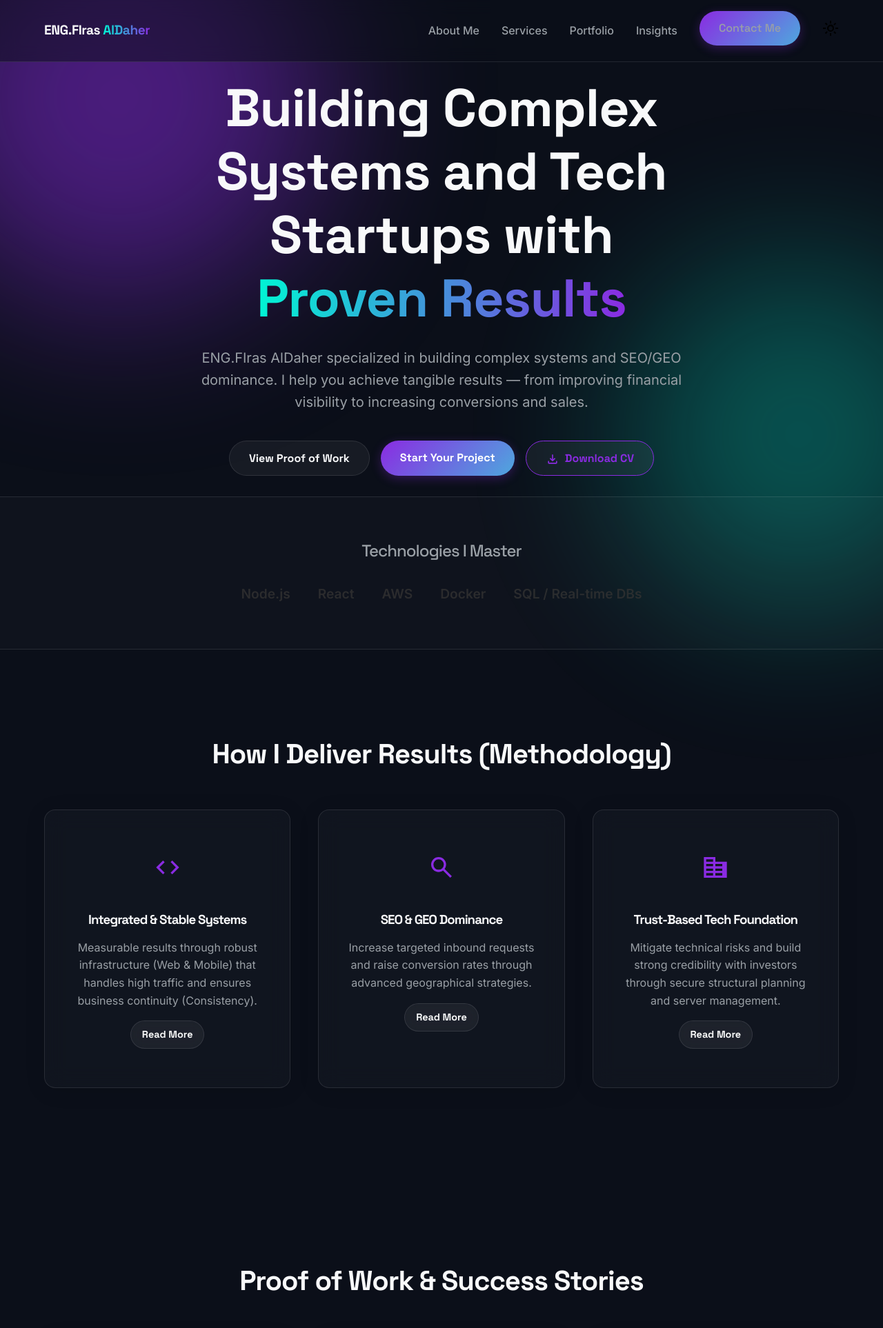
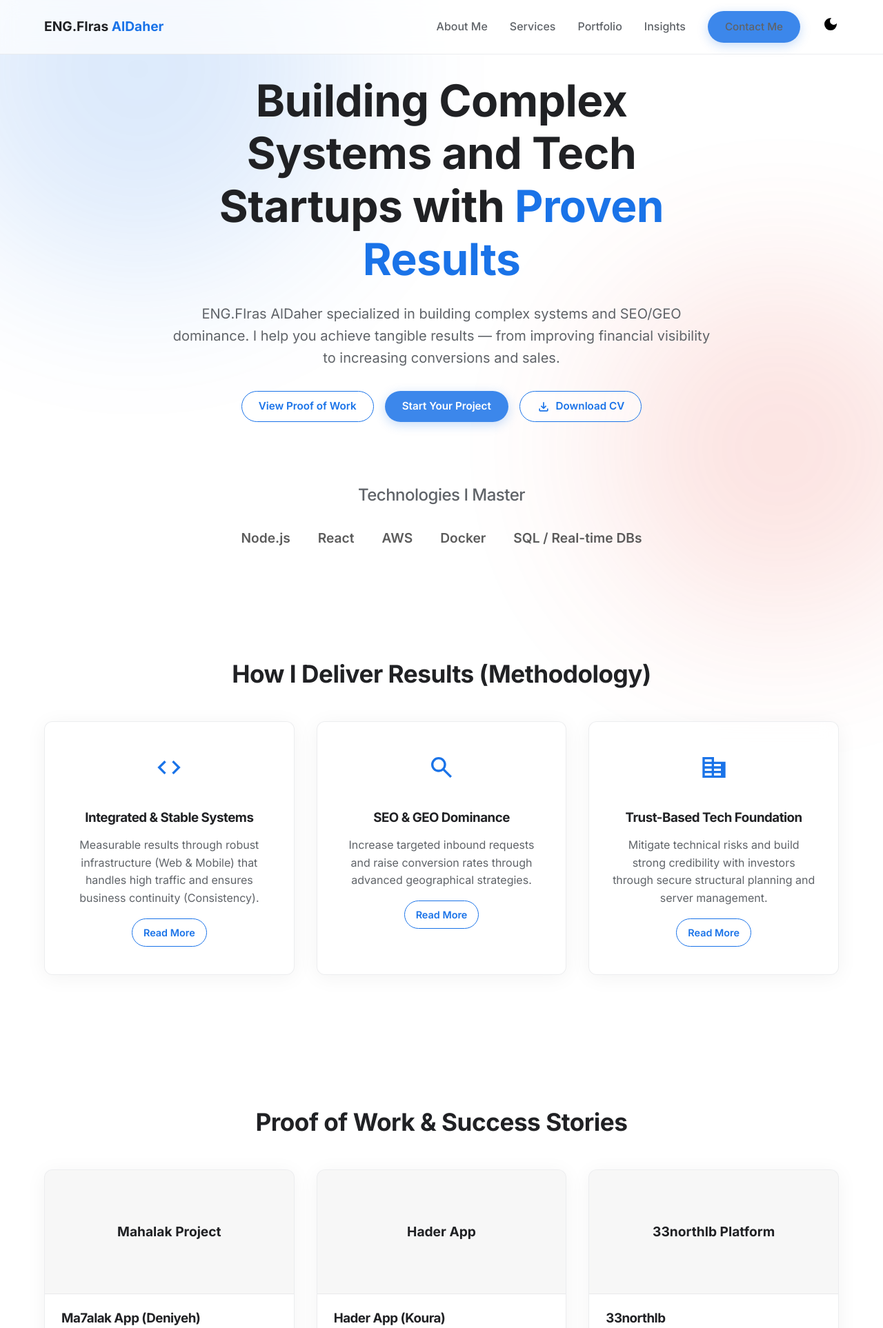
Before and after one commit to firasaldaher/firasaldaher, a PHP site: page / in a window 1280 px wide. Shown: the top 1926 px of the page at 69% size. Run offline with PHP 8.4, Linux system fonts and the light colour scheme.

Commit message:
feat: implement glassmorphism design system with custom CSS and base JavaScript structure

```diff
--- a/assets/css/index.css
+++ b/assets/css/index.css
@@ -1,46 +1,43 @@
-@import url('https://fonts.googleapis.com/css2?family=Inter:wght@300;400;500;600;700&family=Space+Grotesk:wght@500;700&display=swap');
+@import url('https://fonts.googleapis.com/css2?family=Inter:wght@300;400;500;600;700&display=swap');
 
-/* Base & CSS Variables for Modern Glassmorphism Theme */
+/* Base & CSS Variables for Google Light Theme with Glassmorphism */
 :root {
-    --bg-color: #0b0f19; /* Deep obsidian/navy */
-    --bg-surface: rgba(20, 25, 35, 0.6); /* Translucent surface */
-    --text-main: #f8f9fa;
-    --text-muted: #9aa0a6;
+    --bg-color: #ffffff;
+    --bg-surface: #f8f9fa; /* Google off-white */
+    --text-main: #202124; /* Google black */
+    --text-muted: #5f6368; /* Google gray */
 
-    --primary: #8a2be2; /* Blue Violet / Purple */
-    --primary-hover: #9d4edd;
-    --secondary: #00f5d4; /* Neon Cyan */
+    --primary: #1a73e8; /* Google Blue */
+    --primary-hover: #174ea6;
 
-    --gradient-primary: linear-gradient(135deg, #8a2be2 0%, #4ea8de 100%);
-    --gradient-text: linear-gradient(to right, #00f5d4, #8a2be2);
+    --google-red: #ea4335;
+    --google-yellow: #fbbc04;
+    --google-green: #34a853;
 
-    --border-color: rgba(255, 255, 255, 0.1);
-    --border-glow: rgba(138, 43, 226, 0.3);
+    --border-color: rgba(218, 220, 224, 0.5); /* Slightly transparent border */
 
-    --shadow-1: 0 4px 30px rgba(0, 0, 0, 0.1);
-    --shadow-2: 0 8px 32px rgba(0, 0, 0, 0.3);
-    --shadow-3: 0 8px 32px rgba(138, 43, 226, 0.2);
+    /* Soft Glass Shadows */
+    --shadow-1: 0 4px 30px rgba(0, 0, 0, 0.05);
+    --shadow-2: 0 8px 32px rgba(26, 115, 232, 0.15); /* Primary tinted shadow */
+    --shadow-3: 0 4px 6px 0 rgba(60,64,67,0.3), 0 4px 12px 3px rgba(60,64,67,0.15);
 
     --font-family: 'Inter', sans-serif;
-    --font-heading: 'Space Grotesk', sans-serif;
 }
 
-/* Light mode overrides */
-body.light-mode {
-    --bg-color: #f8f9fa;
-    --bg-surface: rgba(255, 255, 255, 0.7);
-    --text-main: #111827;
-    --text-muted: #4b5563;
-    --primary: #6366f1;
-    --primary-hover: #4f46e5;
-    --gradient-primary: linear-gradient(135deg, #6366f1 0%, #a855f7 100%);
-    --gradient-text: linear-gradient(to right, #6366f1, #0ea5e9);
-    --border-color: rgba(0, 0, 0, 0.1);
-    --border-glow: rgba(99, 102, 241, 0.2);
-    --shadow-1: 0 4px 30px rgba(0, 0, 0, 0.05);
+/* Dark Mode Theme */
+body.dark-mode {
+    --bg-color: #202124;
+    --bg-surface: #303134;
+    --text-main: #e8eaed;
+    --text-muted: #9aa0a6;
+    --border-color: rgba(95, 99, 104, 0.5);
+    --primary: #8ab4f8; /* Lighter blue for dark mode */
+    --primary-hover: #aecbfa;
+    --shadow-1: 0 4px 30px rgba(0, 0, 0, 0.2);
+    --shadow-2: 0 8px 32px rgba(138, 180, 248, 0.15);
+    --shadow-3: 0 4px 6px 0 rgba(0,0,0,0.3), 0 4px 12px 3px rgba(0,0,0,0.15);
 }
 
-/* Base resets */
 * {
     margin: 0;
     padding: 0;
@@ -61,45 +58,38 @@ body {
     transition: background-color 0.3s ease, color 0.3s ease;
 }
 
-/* Background blob effects for Glassmorphism */
+/* Very subtle background blobs so glassmorphism has something to blur */
 body::before, body::after {
     content: '';
     position: fixed;
     border-radius: 50%;
     filter: blur(120px);
     z-index: -1;
-    opacity: 0.5;
-    transition: background 0.3s ease;
+    opacity: 0.15; /* Keeps the theme light and Google-like */
     pointer-events: none;
+    transition: opacity 0.3s ease;
 }
 body::before {
-    width: 60vw;
-    height: 60vw;
-    max-width: 600px;
-    max-height: 600px;
+    width: 600px; height: 600px;
     background: var(--primary);
-    top: -20vh;
-    left: -10vw;
+    top: -200px; left: -100px;
 }
 body::after {
-    width: 50vw;
-    height: 50vw;
-    max-width: 500px;
-    max-height: 500px;
-    background: var(--secondary);
-    bottom: -10vh;
-    right: -10vw;
-    opacity: 0.3;
+    width: 500px; height: 500px;
+    background: var(--google-red);
+    bottom: -100px; right: -100px;
+}
+body.dark-mode::before, body.dark-mode::after {
+    opacity: 0.08; /* Even softer in dark mode */
 }
 
 /* Typography */
 h1, h2, h3, h4, h5, h6 {
-    font-family: var(--font-heading);
     font-weight: 700;
     line-height: 1.2;
     margin-bottom: 1rem;
     color: var(--text-main);
-    letter-spacing: -1px;
+    letter-spacing: -0.5px;
 }
 
 p {
@@ -109,14 +99,11 @@ p {
 a {
     text-decoration: none;
     color: var(--primary);
-    transition: color 0.2s ease;
+    transition: color 0.2s ease, background-color 0.2s ease;
 }
 
 .highlight {
-    background: var(--gradient-text);
-    -webkit-background-clip: text;
-    -webkit-text-fill-color: transparent;
-    display: inline-block;
+    color: var(--primary);
 }
 
 /* Utilities */
@@ -126,54 +113,52 @@ a {
     margin: 0 auto;
 }
 
-/* Buttons */
+/* Glass Buttons */
 .btn {
     display: inline-block;
-    padding: 0.75rem 1.75rem;
-    border-radius: 50px;
+    padding: 0.6rem 1.5rem;
+    border-radius: 50px; /* Modern Google pill shape */
     font-weight: 600;
     cursor: pointer;
-    transition: all 0.3s cubic-bezier(0.4, 0, 0.2, 1);
+    transition: all 0.3s ease;
     text-align: center;
-    border: none;
-    font-family: var(--font-heading);
-    font-size: 1rem;
-    position: relative;
-    overflow: hidden;
+    border: 1px solid transparent;
+    font-family: inherit;
+    font-size: 0.95rem;
+    backdrop-filter: blur(8px);
+    -webkit-backdrop-filter: blur(8px);
 }
 
 .btn-primary {
-    background: var(--gradient-primary);
-    color: #ffffff;
-    box-shadow: 0 4px 15px var(--border-glow);
+    background: rgba(26, 115, 232, 0.85); /* Glassy Google Blue */
+    color: #fff;
+    box-shadow: 0 4px 15px rgba(26, 115, 232, 0.25);
+}
+body.dark-mode .btn-primary {
+    background: rgba(138, 180, 248, 0.85);
+    color: #202124;
 }
 
 .btn-primary:hover {
+    background: var(--primary);
+    color: #fff;
     transform: translateY(-2px);
-    box-shadow: 0 8px 25px var(--border-glow);
-    color: #ffffff;
+    box-shadow: 0 6px 20px rgba(26, 115, 232, 0.35);
 }
 
 .btn-outline {
-    background: rgba(255, 255, 255, 0.05);
-    backdrop-filter: blur(10px);
-    -webkit-backdrop-filter: blur(10px);
-    border: 1px solid var(--border-color);
-    color: var(--text-main);
+    background: rgba(255, 255, 255, 0.5);
+    border-color: var(--primary);
+    color: var(--primary);
+}
+body.dark-mode .btn-outline {
+    background: rgba(48, 49, 52, 0.5);
+    color: var(--primary);
 }
 
 .btn-outline:hover {
-    background: rgba(255, 255, 255, 0.1);
-    border-color: var(--primary);
+    background: rgba(26, 115, 232, 0.1);
     transform: translateY(-2px);
-}
-
-body.light-mode .btn-outline {
-    background: rgba(0, 0, 0, 0.02);
-    color: var(--text-main);
-}
-body.light-mode .btn-outline:hover {
-    background: rgba(0, 0, 0, 0.05);
 }
 
 .w-full {
@@ -181,48 +166,47 @@ body.light-mode .btn-outline:hover {
 }
 
 .section-title {
-    font-size: 2.5rem;
+    font-size: 2.2rem;
     text-align: center;
-    margin-bottom: 3.5rem;
+    margin-bottom: 3rem;
 }
 
 /* Glassmorphism Cards */
 .glass-card, .material-card {
-    background: var(--bg-surface);
-    backdrop-filter: blur(16px);
-    -webkit-backdrop-filter: blur(16px);
+    background: rgba(255, 255, 255, 0.65);
+    backdrop-filter: blur(12px);
+    -webkit-backdrop-filter: blur(12px);
     border: 1px solid var(--border-color);
-    border-radius: 16px;
+    border-radius: 12px;
     box-shadow: var(--shadow-1);
     transition: all 0.3s ease;
 }
+body.dark-mode .glass-card, body.dark-mode .material-card {
+    background: rgba(48, 49, 52, 0.65);
+}
 
 .glass-card:hover, .material-card:hover {
-    box-shadow: var(--shadow-3);
-    border-color: rgba(255, 255, 255, 0.2);
-    transform: translateY(-5px);
-}
-body.light-mode .glass-card:hover, body.light-mode .material-card:hover {
-    border-color: rgba(0, 0, 0, 0.2);
+    box-shadow: var(--shadow-2);
+    border-color: var(--primary);
+    transform: translateY(-4px);
 }
 
-/* Navigation */
+/* Glass Navbar */
 .navbar {
     position: fixed;
     top: 0;
     left: 0;
     right: 0;
     z-index: 100;
-    background: rgba(11, 15, 25, 0.5);
+    background: rgba(255, 255, 255, 0.75);
     backdrop-filter: blur(12px);
     -webkit-backdrop-filter: blur(12px);
     border-bottom: 1px solid var(--border-color);
     padding: 1rem 0;
     transition: all 0.3s ease;
 }
-
-body.light-mode .navbar {
-    background: rgba(248, 249, 250, 0.6);
+body.dark-mode .navbar {
+    background: rgba(32, 33, 36, 0.75);
 }
 
 .nav-container {
@@ -232,17 +216,13 @@ body.light-mode .navbar {
 }
 
 .logo {
-    font-family: var(--font-heading);
     font-size: 1.5rem;
     font-weight: 700;
     color: var(--text-main);
-    letter-spacing: -0.5px;
 }
 
 .logo span {
-    background: var(--gradient-text);
-    -webkit-background-clip: text;
-    -webkit-text-fill-color: transparent;
+    color: var(--primary);
 }
 
 .nav-links {
@@ -264,38 +243,34 @@ body.light-mode .navbar {
 
 /* Hero Section */
 .hero {
-    min-height: 90vh;
+    min-height: 80vh;
     display: flex;
     flex-direction: column;
     justify-content: center;
     position: relative;
     padding-top: 5rem;
-    background: transparent;
 }
 
 .hero-content {
     text-align: center;
-    max-width: 900px;
+    max-width: 800px;
     margin: 0 auto;
 }
 
 .hero-title {
-    font-size: clamp(3rem, 6vw, 5rem);
+    font-size: clamp(2.5rem, 5vw, 4rem);
     margin-bottom: 1.5rem;
     animation: fadeInUp 0.8s ease forwards;
     opacity: 0;
-    transform: translateY(30px);
+    transform: translateY(20px);
 }
 
 .hero-subtitle {
     font-size: 1.25rem;
-    margin-bottom: 2.5rem;
+    margin-bottom: 2rem;
     animation: fadeInUp 0.8s ease 0.1s forwards;
     opacity: 0;
-    transform: translateY(30px);
-    max-width: 700px;
-    margin-left: auto;
-    margin-right: auto;
+    transform: translateY(20px);
 }
 
 .hero-cta {
@@ -304,62 +279,42 @@ body.light-mode .navbar {
     justify-content: center;
     animation: fadeInUp 0.8s ease 0.2s forwards;
     opacity: 0;
-    transform: translateY(30px);
-    flex-wrap: wrap;
+    transform: translateY(20px);
 }
 
 /* Services */
 .services {
-    padding: 8rem 0;
-    position: relative;
+    padding: 6rem 0;
 }
 
 .services-grid {
     display: grid;
     grid-template-columns: repeat(auto-fit, minmax(300px, 1fr));
-    gap: 2.5rem;
+    gap: 2rem;
 }
 
 .service-card {
-    padding: 3rem 2rem;
+    padding: 2.5rem 2rem;
     text-align: center;
-    position: relative;
-    overflow: hidden;
-}
-
-.service-card::before {
-    content: '';
-    position: absolute;
-    top: 0; left: 0; right: 0; height: 4px;
-    background: var(--gradient-primary);
-    opacity: 0;
-    transition: opacity 0.3s ease;
-}
-
-.service-card:hover::before {
-    opacity: 1;
 }
 
 .service-card .icon {
-    font-size: 3rem;
+    font-size: 2.5rem;
     margin-bottom: 1.5rem;
-    display: inline-block;
 }
-
 .service-card .icon svg {
     fill: var(--primary);
 }
 
 /* Portfolio */
 .portfolio {
-    padding: 8rem 0;
-    position: relative;
+    padding: 6rem 0;
 }
 
 .portfolio-grid {
     display: grid;
-    grid-template-columns: repeat(auto-fit, minmax(340px, 1fr));
-    gap: 2.5rem;
+    grid-template-columns: repeat(auto-fit, minmax(320px, 1fr));
+    gap: 2rem;
 }
 
 .portfolio-card {
@@ -369,46 +324,35 @@ body.light-mode .navbar {
 }
 
 .project-image {
-    height: 220px;
+    height: 180px;
     display: flex;
     align-items: center;
     justify-content: center;
     color: var(--text-main);
     font-weight: 700;
-    font-family: var(--font-heading);
-    font-size: 1.5rem;
+    font-size: 1.2rem;
     position: relative;
     overflow: hidden;
-    background: rgba(0,0,0,0.2);
+    background-color: rgba(0,0,0,0.03);
     border-bottom: 1px solid var(--border-color);
 }
-
-body.light-mode .project-image {
-    background: rgba(0,0,0,0.05);
-}
-
-.project-image::after {
-    content: '';
-    position: absolute;
-    top: 0; left: 0; right: 0; bottom: 0;
-    background: var(--gradient-primary);
-    opacity: 0.1;
+body.dark-mode .project-image {
+    background-color: rgba(255,255,255,0.03);
 }
 
 .project-info {
-    padding: 2rem;
+    padding: 1.5rem;
 }
 
-/* Testimonials */
+/* Testimonials Section */
 .testimonials {
-    padding: 8rem 0;
-    position: relative;
+    padding: 6rem 0;
 }
 
 .testimonials-grid {
     display: grid;
     grid-template-columns: repeat(auto-fit, minmax(300px, 1fr));
-    gap: 2.5rem;
+    gap: 2rem;
 }
 
 .testimonial-card {
@@ -432,32 +377,30 @@ body.light-mode .project-image {
 }
 
 .faq-card h3 {
+    color: var(--primary);
+    margin-bottom: 1rem;
+    font-size: 1.2rem;
+}
+
+.faq-card p {
     color: var(--text-main);
-    margin-bottom: 1rem;
-    font-size: 1.25rem;
+    line-height: 1.6;
 }
 
 /* Tech Stack */
 .tech-stack {
     padding: 4rem 0;
-    border-top: 1px solid var(--border-color);
-    border-bottom: 1px solid var(--border-color);
-    background: rgba(255,255,255,0.02);
-}
-
-body.light-mode .tech-stack {
-    background: rgba(0,0,0,0.02);
 }
 
 /* Contact Section */
 .contact {
-    padding: 8rem 0;
+    padding: 6rem 0;
 }
 
 .contact-wrapper {
     max-width: 600px;
     margin: 0 auto;
-    padding: 4rem 3rem;
+    padding: 3rem 2rem;
     text-align: center;
 }
 
--- a/assets/js/main.js
+++ b/assets/js/main.js
@@ -12,35 +12,41 @@ const navbar = document.querySelector('.navbar');
 window.addEventListener('scroll', () => {
     if (window.scrollY > 50) {
         navbar.classList.add('scrolled');
+        if (!document.body.classList.contains('dark-mode')) {
+            navbar.style.background = 'rgba(255, 255, 255, 0.7)';
+            navbar.style.boxShadow = '0 1px 2px 0 rgba(60,64,67,0.3), 0 2px 6px 2px rgba(60,64,67,0.15)';
+        }
     } else {
         navbar.classList.remove('scrolled');
+        if (!document.body.classList.contains('dark-mode')) {
+            navbar.style.boxShadow = 'none';
+        }
     }
 });
 
-// Light/Dark Mode Toggle Logic (Default is Dark Mode)
+// Dark Mode Toggle Logic
 const toggleButton = document.getElementById('theme-toggle');
 if (toggleButton) {
-    const sunIcon = '<svg id="theme-icon" xmlns="http://www.w3.org/2000/svg" height="24" viewBox="0 -960 960 960" width="24" fill="currentColor"><path d="M480-360q50 0 85-35t35-85q0-50-35-85t-85-35q-50 0-85 35t-35 85q0 50 35 85t85 35Zm0 80q-83 0-141.5-58.5T280-480q0-83 58.5-141.5T480-700q83 0 141.5 58.5T680-480q0 83-58.5 141.5T480-280ZM200-440H40v-80h160v80Zm720 0H760v-80h160v80ZM440-760v-160h80v160h-80Zm0 720v-160h80v160h-80ZM256-650l-101-97 57-59 96 100-52 56Zm492 496-97-101 53-55 101 97-57 59Zm-98-550 97-101 59 57-100 96-56-52ZM154-212l101-97 55 53-97 101-59-57Zm326-268Z"/></svg>';
-    const moonIcon = '<svg id="theme-icon" xmlns="http://www.w3.org/2000/svg" height="24" viewBox="0 -960 960 960" width="24" fill="currentColor"><path d="M480-120q-150 0-255-105T120-480q0-150 105-255t255-105q14 0 27.5 1t26.5 3q-41 29-65.5 75.5T444-660q0 90 63 153t153 63q55 0 101-24.5t75-65.5q2 13 3 26.5t1 27.5q0 150-105 255T480-120Z"/></svg>';
-
     // Check local storage for preference
     const currentTheme = localStorage.getItem('theme');
-    if (currentTheme === 'light') {
-        document.body.classList.add('light-mode');
-        toggleButton.innerHTML = moonIcon;
-    } else {
-        // Default dark
-        toggleButton.innerHTML = sunIcon;
+    if (currentTheme === 'dark') {
+        document.body.classList.add('dark-mode');
+        toggleButton.innerHTML = '<svg id="theme-icon" xmlns="http://www.w3.org/2000/svg" height="24" viewBox="0 -960 960 960" width="24" fill="currentColor"><path d="M480-360q50 0 85-35t35-85q0-50-35-85t-85-35q-50 0-85 35t-35 85q0 50 35 85t85 35Zm0 80q-83 0-141.5-58.5T280-480q0-83 58.5-141.5T480-700q83 0 141.5 58.5T680-480q0 83-58.5 141.5T480-280ZM200-440H40v-80h160v80Zm720 0H760v-80h160v80ZM440-760v-160h80v160h-80Zm0 720v-160h80v160h-80ZM256-650l-101-97 57-59 96 100-52 56Zm492 496-97-101 53-55 101 97-57 59Zm-98-550 97-101 59 57-100 96-56-52ZM154-212l101-97 55 53-97 101-59-57Zm326-268Z"/></svg>';
     }
 
     toggleButton.addEventListener('click', () => {
-        document.body.classList.toggle('light-mode');
-        let theme = 'dark';
-        if (document.body.classList.contains('light-mode')) {
-            theme = 'light';
-            toggleButton.innerHTML = moonIcon;
+        document.body.classList.toggle('dark-mode');
+        let theme = 'light';
+        if (document.body.classList.contains('dark-mode')) {
+            theme = 'dark';
+            toggleButton.innerHTML = '<svg id="theme-icon" xmlns="http://www.w3.org/2000/svg" height="24" viewBox="0 -960 960 960" width="24" fill="currentColor"><path d="M480-360q50 0 85-35t35-85q0-50-35-85t-85-35q-50 0-85 35t-35 85q0 50 35 85t85 35Zm0 80q-83 0-141.5-58.5T280-480q0-83 58.5-141.5T480-700q83 0 141.5 58.5T680-480q0 83-58.5 141.5T480-280ZM200-440H40v-80h160v80Zm720 0H760v-80h160v80ZM440-760v-160h80v160h-80Zm0 720v-160h80v160h-80ZM256-650l-101-97 57-59 96 100-52 56Zm492 496-97-101 53-55 101 97-57 59Zm-98-550 97-101 59 57-100 96-56-52ZM154-212l101-97 55 53-97 101-59-57Zm326-268Z"/></svg>';
+            navbar.style.background = ''; // let css take over
+            navbar.style.boxShadow = '';
         } else {
-            toggleButton.innerHTML = sunIcon;
+            toggleButton.innerHTML = '<svg id="theme-icon" xmlns="http://www.w3.org/2000/svg" height="24" viewBox="0 -960 960 960" width="24" fill="currentColor"><path d="M480-120q-150 0-255-105T120-480q0-150 105-255t255-105q14 0 27.5 1t26.5 3q-41 29-65.5 75.5T444-660q0 90 63 153t153 63q55 0 101-24.5t75-65.5q2 13 3 26.5t1 27.5q0 150-105 255T480-120Z"/></svg>';
+            if (window.scrollY > 50) {
+                navbar.style.boxShadow = '0 1px 2px 0 rgba(60,64,67,0.3), 0 2px 6px 2px rgba(60,64,67,0.15)';
+            }
         }
         localStorage.setItem('theme', theme);
     });
--- a/index.html
+++ b/index.html
@@ -18,7 +18,7 @@
     <!-- Fonts -->
     <link rel="preconnect" href="https://fonts.googleapis.com">
     <link rel="preconnect" href="https://fonts.gstatic.com" crossorigin>
-    <link href="https://fonts.googleapis.com/css2?family=Inter:wght@300;400;500;600;700&family=Space+Grotesk:wght@500;700&display=swap" rel="stylesheet">
+    <link href="https://fonts.googleapis.com/css2?family=Inter:wght@300;400;500;600;700&display=swap" rel="stylesheet">
 
     <!-- CSS -->
     <link rel="stylesheet" href="/assets/css/index.css">
```
Also changed, not shown: other parts of assets/css/index.css (+31 -27 lines).
